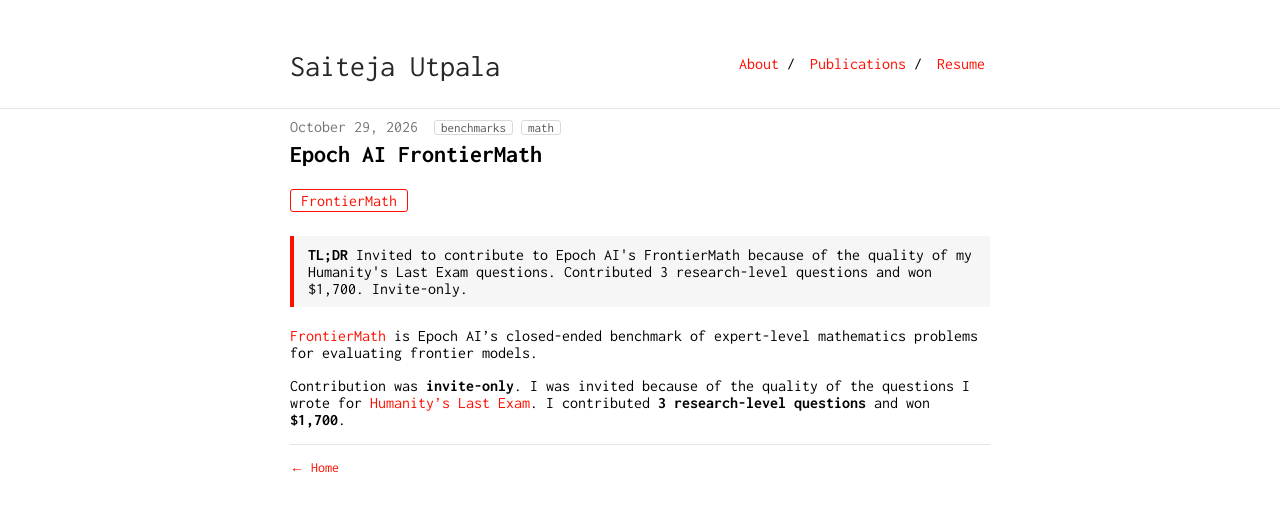
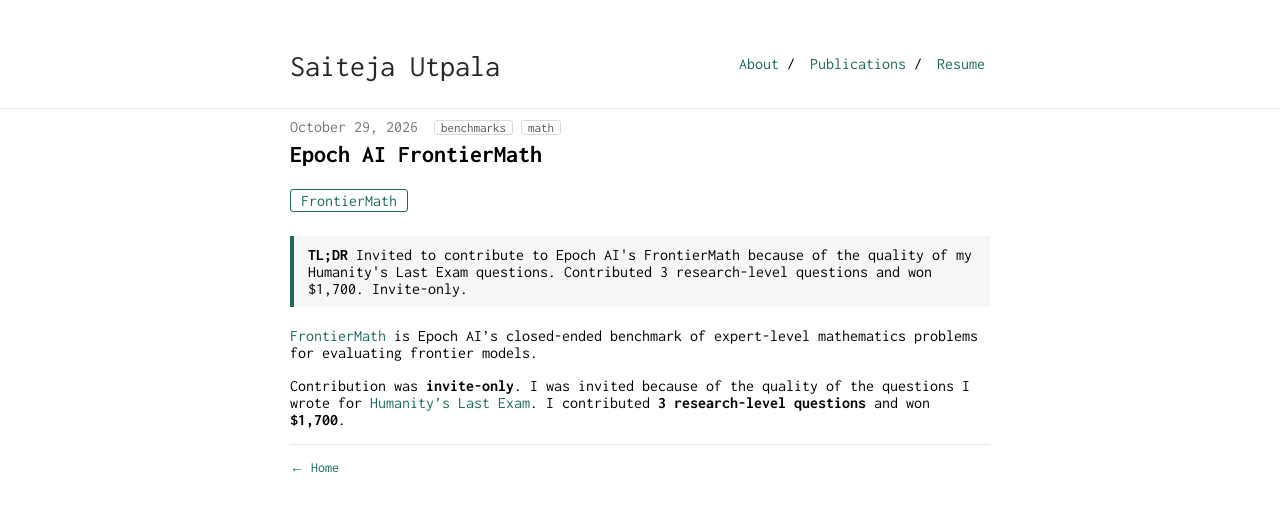
Before and after one commit to SaitejaUtpala/saitejautpala.github.io, a Jekyll site: the page built from _posts/2024-11-15-frontiermath.md, in a window 1280 px wide. Shown: the top 512 px of the page. Built offline with Jekyll 4.4.1, drawn with Linux system fonts in a browser that asks for light colours.

Commit message:
Change accent colour from red-orange to deep teal

```diff
--- a/_sass/vars.scss
+++ b/_sass/vars.scss
@@ -2,7 +2,7 @@
  * Customization Variables
  */
 
-$accent: #FF0F00;
+$accent: #1D6B5F;
 $image-size: 85px;
 
 /*
```
